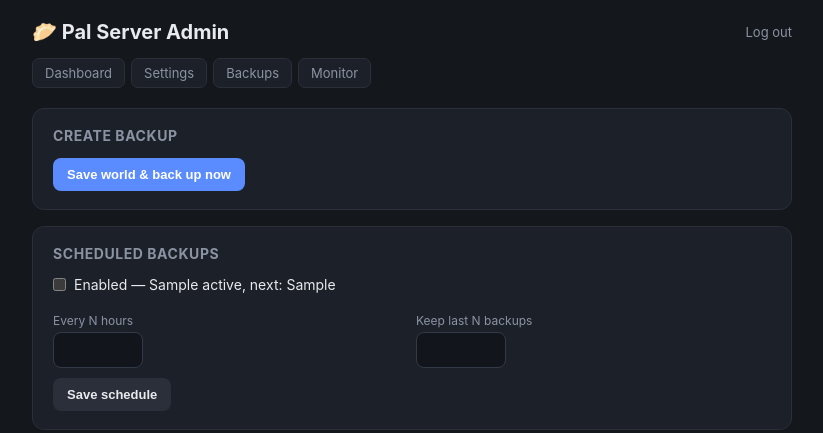
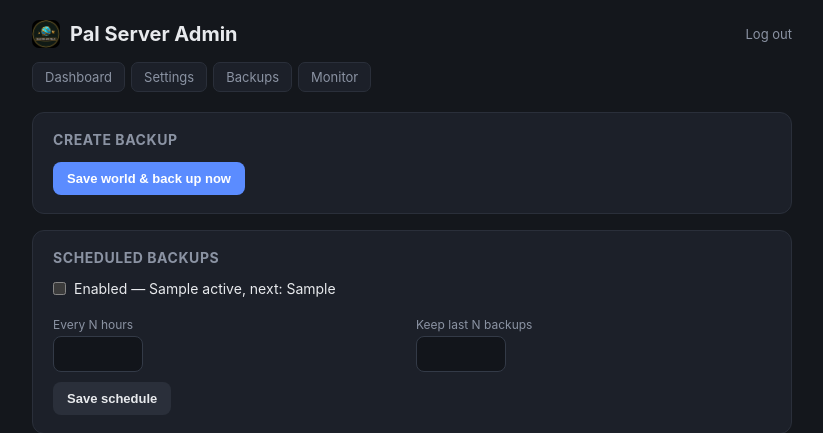
Before and after one commit to Okamizs/pal-web-gui, a Flask app: template templates/backups.html in a window 1280 px wide. Shown: the top 433 px of the page, without its empty margins (228-1051 px from the left). Run offline with Flask 3, Linux system fonts and the light colour scheme; the template is opened without the code that fills it: most values are stand-ins (such as "Sample title", 1, 10 or a date in 2020); parts of the project's set-up code (start-up, migrations or seed data) failed here and were passed over.

Commit message:
Replace emoji placeholders with the Bachelor Pals logo
Adds the server logo (static/logo.png, 256x256) and a favicon
(static/favicon.png, 64x64) derived from it, and swaps in the real
branding across the public landing page and every admin page
(dashboard, settings, backups, monitor, login) in place of the old
generic emoji.

Co-Authored-By: Claude Sonnet 5 <noreply@anthropic.com>
Claude-Session: https://claude.ai/code/session_012GgzvMyTZYBzK15Hd4DCtv

```diff
--- a/static/style.css
+++ b/static/style.css
@@ -7,7 +7,8 @@ body {
 }
 .wrap { max-width: 760px; margin: 0 auto; }
 header { display: flex; align-items: center; justify-content: space-between; margin-bottom: 14px; flex-wrap: wrap; gap: 10px; }
-header h1 { font-size: 20px; margin: 0; }
+header h1 { display: flex; align-items: center; gap: 10px; font-size: 20px; margin: 0; }
+header h1 img { height: 28px; width: 28px; border-radius: 7px; }
 header a.logout { color: #8b93a3; text-decoration: none; font-size: 13px; }
 nav { display: flex; gap: 6px; margin-bottom: 20px; flex-wrap: wrap; }
 nav a {
--- a/templates/backups.html
+++ b/templates/backups.html
@@ -4,12 +4,13 @@
 <meta charset="utf-8">
 <meta name="viewport" content="width=device-width, initial-scale=1">
 <title>Pal Server Admin — Backups</title>
+<link rel="icon" href="{{ url_for('static', filename='favicon.png') }}">
 <link rel="stylesheet" href="{{ url_for('static', filename='style.css') }}">
 </head>
 <body>
 <div class="wrap">
   <header>
-    <h1>🥟 Pal Server Admin</h1>
+    <h1><img src="{{ url_for('static', filename='logo.png') }}" alt=""> Pal Server Admin</h1>
     <a class="logout" href="{{ url_for('logout') }}">Log out</a>
   </header>
   {% include 'nav.html' %}
--- a/templates/dashboard.html
+++ b/templates/dashboard.html
@@ -4,12 +4,13 @@
 <meta charset="utf-8">
 <meta name="viewport" content="width=device-width, initial-scale=1">
 <title>Pal Server Admin</title>
+<link rel="icon" href="{{ url_for('static', filename='favicon.png') }}">
 <link rel="stylesheet" href="{{ url_for('static', filename='style.css') }}">
 </head>
 <body>
 <div class="wrap">
   <header>
-    <h1>🥟 Pal Server Admin</h1>
+    <h1><img src="{{ url_for('static', filename='logo.png') }}" alt=""> Pal Server Admin</h1>
     <a class="logout" href="{{ url_for('logout') }}">Log out</a>
   </header>
   {% include 'nav.html' %}
--- a/templates/login.html
+++ b/templates/login.html
@@ -4,6 +4,7 @@
 <meta charset="utf-8">
 <meta name="viewport" content="width=device-width, initial-scale=1">
 <title>Pal Server Admin — Login</title>
+<link rel="icon" href="{{ url_for('static', filename='favicon.png') }}">
 <style>
   :root { color-scheme: dark; }
   * { box-sizing: border-box; }
@@ -15,7 +16,8 @@
     background: #1c2029; border: 1px solid #2a2f3a; border-radius: 12px;
     padding: 36px 32px; width: 320px; box-shadow: 0 10px 30px rgba(0,0,0,.4);
   }
-  h1 { color: #e8eaed; font-size: 20px; margin: 0 0 22px; text-align: center; }
+  h1 { color: #e8eaed; font-size: 20px; margin: 0 0 22px; text-align: center; display: flex; align-items: center; justify-content: center; gap: 10px; }
+  h1 img { height: 28px; width: 28px; border-radius: 7px; }
   input[type=password] {
     width: 100%; padding: 11px 12px; border-radius: 8px; border: 1px solid #333a47;
     background: #12151b; color: #e8eaed; font-size: 15px; margin-bottom: 14px;
@@ -31,7 +33,7 @@
 </head>
 <body>
   <div class="card">
-    <h1>🥟 Pal Server Admin</h1>
+    <h1><img src="{{ url_for('static', filename='logo.png') }}" alt=""> Pal Server Admin</h1>
     {% with messages = get_flashed_messages(with_categories=true) %}
       {% for category, message in messages %}
         <div class="flash">{{ message }}</div>
--- a/templates/monitor.html
+++ b/templates/monitor.html
@@ -5,12 +5,13 @@
 <meta name="viewport" content="width=device-width, initial-scale=1">
 <meta http-equiv="refresh" content="15">
 <title>Pal Server Admin — Monitor</title>
+<link rel="icon" href="{{ url_for('static', filename='favicon.png') }}">
 <link rel="stylesheet" href="{{ url_for('static', filename='style.css') }}">
 </head>
 <body>
 <div class="wrap">
   <header>
-    <h1>🥟 Pal Server Admin</h1>
+    <h1><img src="{{ url_for('static', filename='logo.png') }}" alt=""> Pal Server Admin</h1>
     <a class="logout" href="{{ url_for('logout') }}">Log out</a>
   </header>
   {% include 'nav.html' %}
--- a/templates/public.html
+++ b/templates/public.html
@@ -5,6 +5,7 @@
 <meta name="viewport" content="width=device-width, initial-scale=1">
 <meta http-equiv="refresh" content="30">
 <title>{{ server_name }} — Palworld Server</title>
+<link rel="icon" href="{{ url_for('static', filename='favicon.png') }}">
 <style>
   :root { color-scheme: dark; }
   * { box-sizing: border-box; }
@@ -15,7 +16,7 @@
   }
   .wrap { max-width: 640px; width: 100%; padding: 48px 20px 60px; }
   .hero { text-align: center; margin-bottom: 32px; }
-  .hero .emoji { font-size: 48px; margin-bottom: 8px; }
+  .hero .logo { width: 84px; height: 84px; border-radius: 20px; margin-bottom: 12px; }
   .hero h1 { font-size: 32px; margin: 0 0 8px; }
   .hero p { color: #8b93a3; font-size: 16px; margin: 0; }
   .pill-row { display: flex; justify-content: center; gap: 10px; margin-top: 18px; flex-wrap: wrap; }
@@ -55,7 +56,7 @@
 <body>
 <div class="wrap">
   <div class="hero">
-    <div class="emoji">🎮</div>
+    <img class="logo" src="{{ url_for('static', filename='logo.png') }}" alt="">
     <h1>{{ server_name }}</h1>
     {% if description %}<p>{{ description }}</p>{% endif %}
     <div class="pill-row">
--- a/templates/settings.html
+++ b/templates/settings.html
@@ -4,12 +4,13 @@
 <meta charset="utf-8">
 <meta name="viewport" content="width=device-width, initial-scale=1">
 <title>Pal Server Admin — Settings</title>
+<link rel="icon" href="{{ url_for('static', filename='favicon.png') }}">
 <link rel="stylesheet" href="{{ url_for('static', filename='style.css') }}">
 </head>
 <body>
 <div class="wrap">
   <header>
-    <h1>🥟 Pal Server Admin</h1>
+    <h1><img src="{{ url_for('static', filename='logo.png') }}" alt=""> Pal Server Admin</h1>
     <a class="logout" href="{{ url_for('logout') }}">Log out</a>
   </header>
   {% include 'nav.html' %}
```
Also changed, not shown: static/favicon.png (added), static/logo.png (added).
